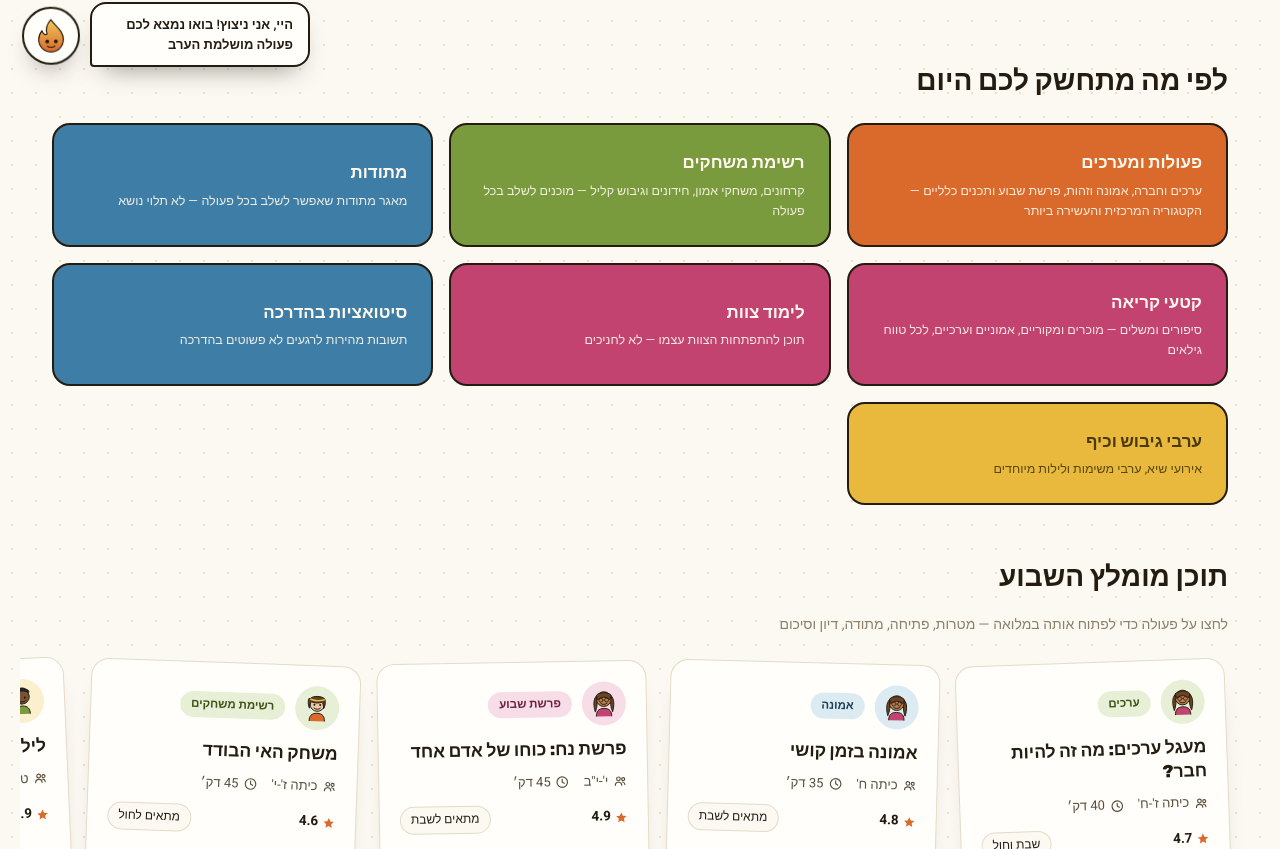
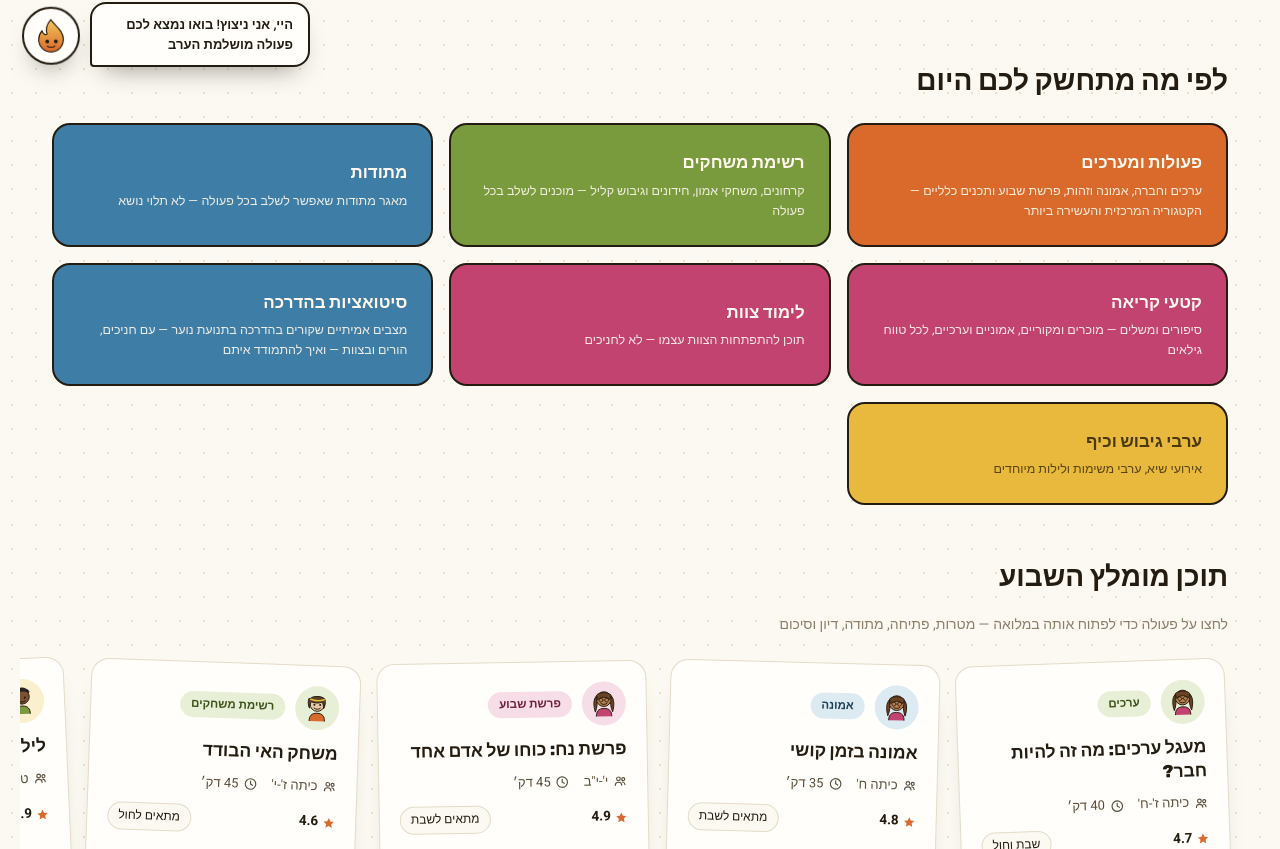
Before and after one commit to ronimediaworld-ux/hamadrich-lamadrich, a React (Vite) app: page / in a window 1280 px wide. Shown: the part 711-1560 px from the top of the page. Built offline with nearby package versions, Linux system fonts and the light colour scheme.

Commit message:
Promote סיטואציות בהדרכה to primary nav, sharpen its youth-movement framing

```diff
--- a/src/components/Header.tsx
+++ b/src/components/Header.tsx
@@ -10,12 +10,12 @@ const navLinks = [
   { to: '/category/methods', label: 'מתודות' },
   { to: '/category/readings', label: 'קטעי קריאה' },
   { to: '/category/staff-study', label: 'לימוד צוות' },
+  { to: '/category/tools', label: 'סיטואציות בהדרכה' },
   { to: '/chuparim', label: 'צ׳ופרים' },
   { to: '/ai', label: 'עוזר AI', flame: true },
 ];
 
 const secondaryLinks = [
-  { to: '/category/tools', label: 'סיטואציות בהדרכה' },
   { to: '/about', label: 'אודות' },
   { to: '/contact', label: 'יצירת קשר' },
 ];
--- a/src/data/categories.ts
+++ b/src/data/categories.ts
@@ -39,7 +39,7 @@ export const categories: CategoryDef[] = [
   {
     slug: 'tools',
     label: 'סיטואציות בהדרכה',
-    description: 'תשובות מהירות לרגעים לא פשוטים בהדרכה',
+    description: 'מצבים אמיתיים שקורים בהדרכה בתנועת נוער — עם חניכים, הורים ובצוות — ואיך להתמודד איתם',
     color: 'sky',
     icon: 'toolbox',
   },
```
